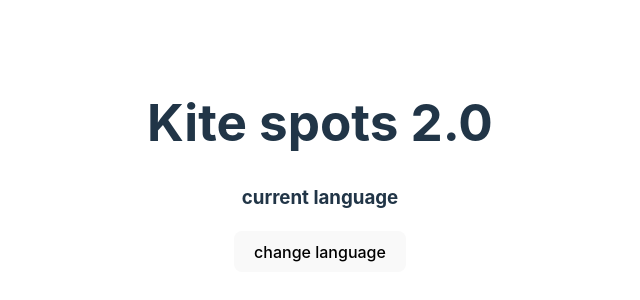
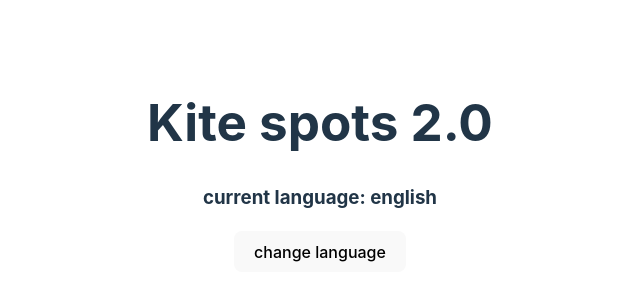
Before and after one commit to henrikgb/kitespots-react-ui-vite, a React (Vite) app: page / in a window 1280 px wide. Shown: the part 234-534 px from the top of the page, without its empty margins (320-960 px from the left). Built offline with nearby package versions, Linux system fonts and the light colour scheme.

Commit message:
feat: test i18next

```diff
--- a/src/App.tsx
+++ b/src/App.tsx
@@ -17,7 +17,9 @@ function App() {
   return (
     <div>
       <h1>Kite spots 2.0</h1>
-      <h3>{t("currentLanguage")}</h3>
+      <h3>
+        {t("currentLanguage")}: {t(currentLanguage)}
+      </h3>
       <button type={"button"} onClick={handleChangeLanguage}>
         {t("changeLanguage")}
       </button>
--- a/src/locale/en.json
+++ b/src/locale/en.json
@@ -2,6 +2,8 @@
   "translation": {
     "home": "home",
     "changeLanguage": "change language",
-    "currentLanguage": "current language"
+    "currentLanguage": "current language",
+    "nb": "norwegian",
+    "en": "english"
   }
 }
--- a/src/locale/nb.json
+++ b/src/locale/nb.json
@@ -2,6 +2,8 @@
   "translation": {
     "Home": "Hjem",
     "changeLanguage": "endre språk",
-    "currentLanguage": "nåværende språk"
+    "currentLanguage": "nåværende språk",
+    "nb": "norsk",
+    "en": "engelsk"
   }
 }
```
